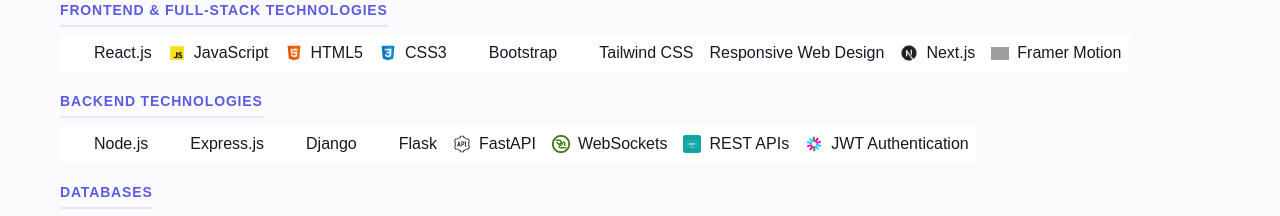
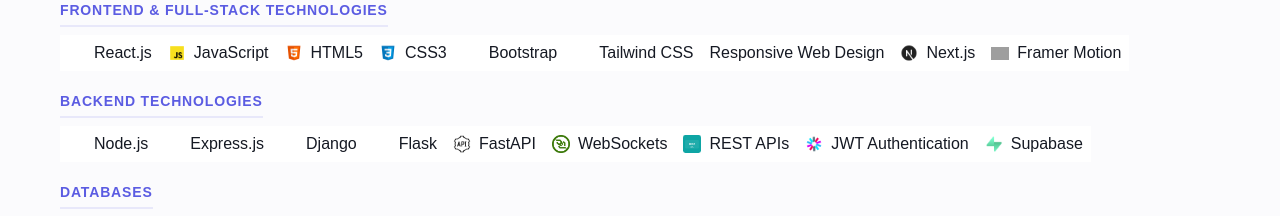
Before and after one commit to ShViNaY/Personal-Portfolio, a Next.js app: page / in a window 1280 px wide. Shown: the part 3440-3656 px from the top of the page. Built offline with nearby package versions, Linux system fonts and the light colour scheme; grey boxes are pictures that could not be loaded; some icons are missing.

Commit message:
feat: add Supabase to backend technologies

```diff
--- a/components/Portfolio.tsx
+++ b/components/Portfolio.tsx
@@ -129,6 +129,7 @@
   githubcopilot: (props: any) => <Image src="/tech/copilot-2.png" alt="GitHub Copilot" width={18} height={18} />,
   cursor: (props: any) => <Image src="/tech/cursor-2.png" alt="Cursor" width={18} height={18} />,
   fastapi: (props: any) => <Image src="/tech/fastapi.png" alt="FastAPI" width={18} height={18} />,
+  supabase: (props: any) => <Image src="/tech/supabase.png" alt="Supabase" width={18} height={18} />,
   framermotion: (props: any) => <Image src="/tech/framermotion.webp" alt="Framer Motion" width={18} height={18} />
 };
 
@@ -622,7 +623,7 @@
                 },
                 {
                   title: "Backend Technologies",
-                  items: ["Node.js", "Express.js", "Django", "Flask", "FastAPI", "WebSockets", "REST APIs", "JWT Authentication"]
+                  items: ["Node.js", "Express.js", "Django", "Flask", "FastAPI", "WebSockets", "REST APIs", "JWT Authentication", "Supabase"]
                 },
                 {
                   title: "Databases",
```
Also changed, not shown: public/tech/supabase.png (added).
